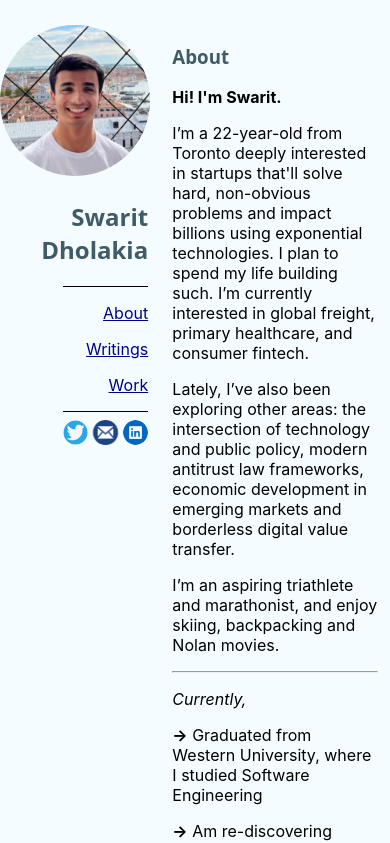
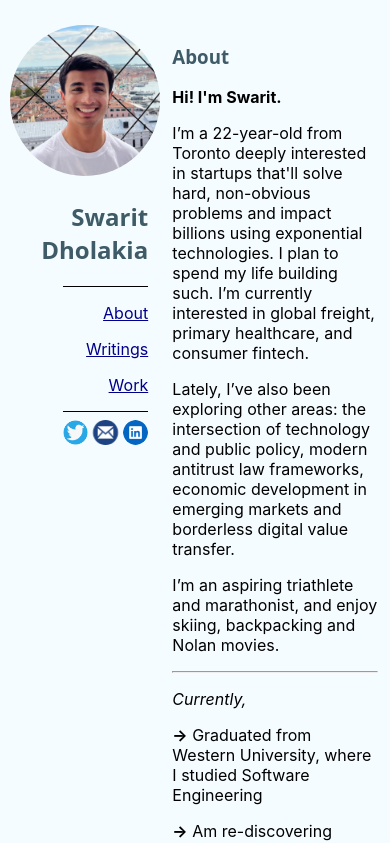
Before and after one commit to swaritd/swaritdholakia.com, a React (Create React App) app: page / in a window 390 px wide. Shown: the top 843 px of the page. Built offline with nearby package versions, Linux system fonts and the light colour scheme.

Commit message:
Update styles.css (#16)

```diff
--- a/src/css/styles.css
+++ b/src/css/styles.css
@@ -28,6 +28,7 @@
 @media (max-width: 900px) {
   .left {
     padding-top: 25px;
+    padding-left: 10px;
   }
 }
 
```
